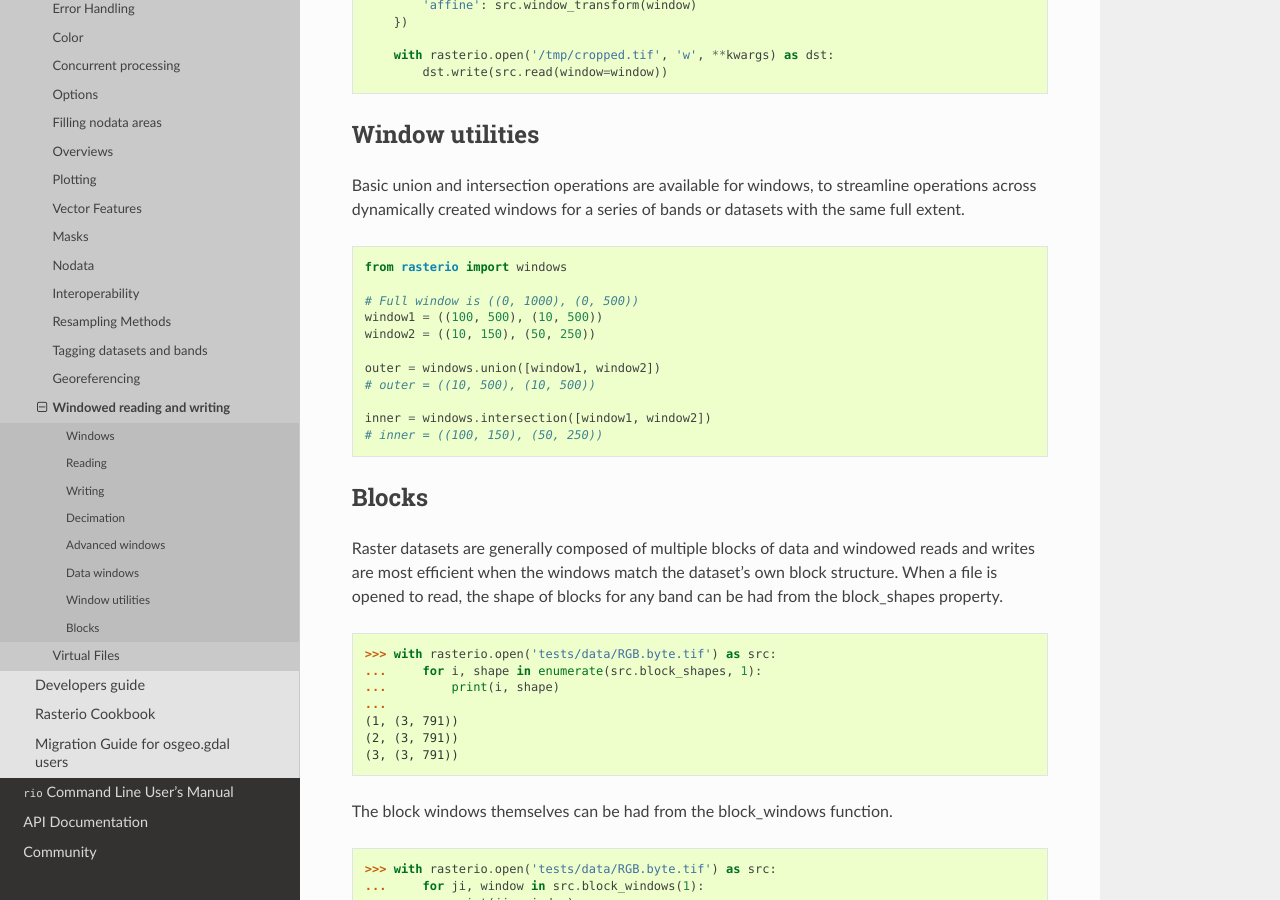
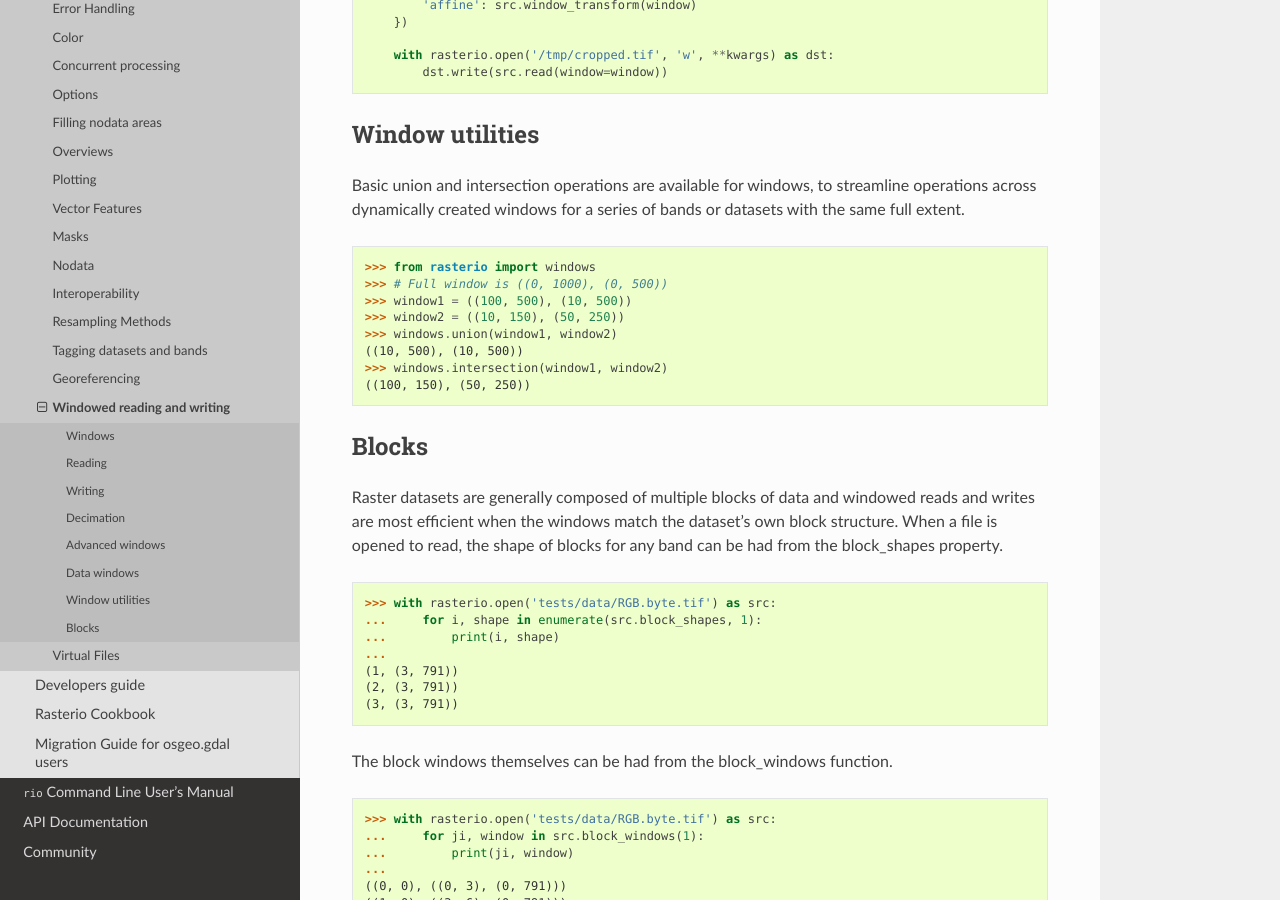
Before and after one commit to rasterio/rasterio, a Sphinx documentation site: the page built from docs/windowed-rw.rst, in a window 1280 px wide and 900 px high, scrolled down 4256 px. Built offline with Sphinx 7.4.7 and the Read the Docs theme 2.0.0, drawn with Linux system fonts in a browser that asks for light colours.

Commit message:
windows intersects to adjust for open interval, funcs take *windows instead of iterable

```diff
--- a/docs/windowed-rw.rst
+++ b/docs/windowed-rw.rst
@@ -197,17 +197,14 @@ with the same full extent.
 
 .. code-block:: python
 
-    from rasterio import windows
-
-    # Full window is ((0, 1000), (0, 500))
-    window1 = ((100, 500), (10, 500))
-    window2 = ((10, 150), (50, 250))
-
-    outer = windows.union([window1, window2])
-    # outer = ((10, 500), (10, 500))
-
-    inner = windows.intersection([window1, window2])
-    # inner = ((100, 150), (50, 250))
+    >>> from rasterio import windows
+    >>> # Full window is ((0, 1000), (0, 500))
+    >>> window1 = ((100, 500), (10, 500))
+    >>> window2 = ((10, 150), (50, 250))
+    >>> windows.union(window1, window2)
+    ((10, 500), (10, 500))
+    >>> windows.intersection(window1, window2)
+    ((100, 150), (50, 250))
 
 
 Blocks
```
Also changed, not shown: 3 other files.
